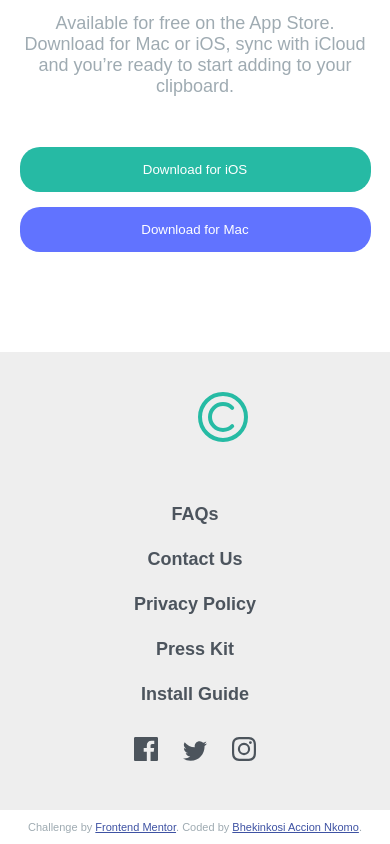
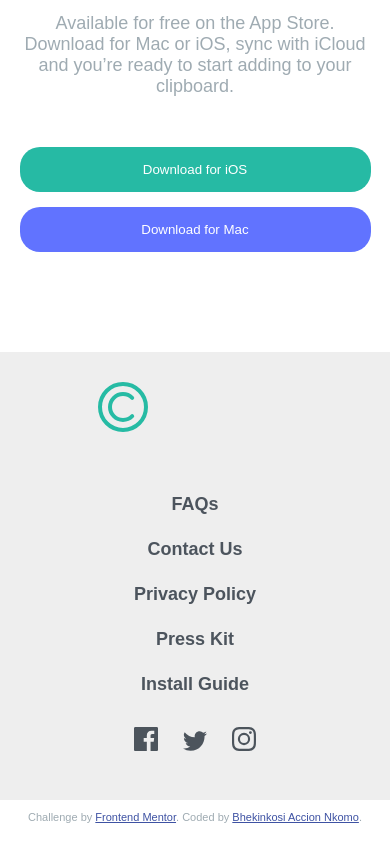
Before and after one commit to BhekiAccion/clipboard-landing-page-master, a plain HTML site: page index.html in a window 390 px wide. Shown: the part 3603-4447 px from the top of the page. Drawn offline with Linux system fonts and the light colour scheme; a web font is replaced by a local one.

Commit message:
Update styles.css

```diff
--- a/styles.css
+++ b/styles.css
@@ -315,6 +315,8 @@ p {
 
      .footer .logo{
         text-align: center;
+        margin: auto;
+        margin-left: 0px;
     }
 
 }
```
